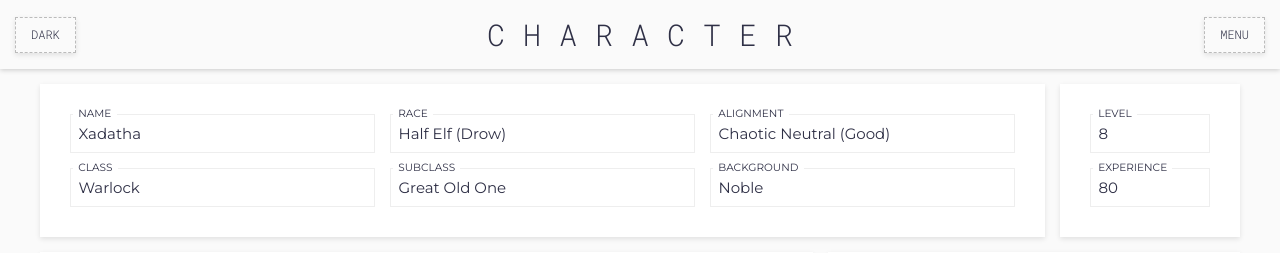
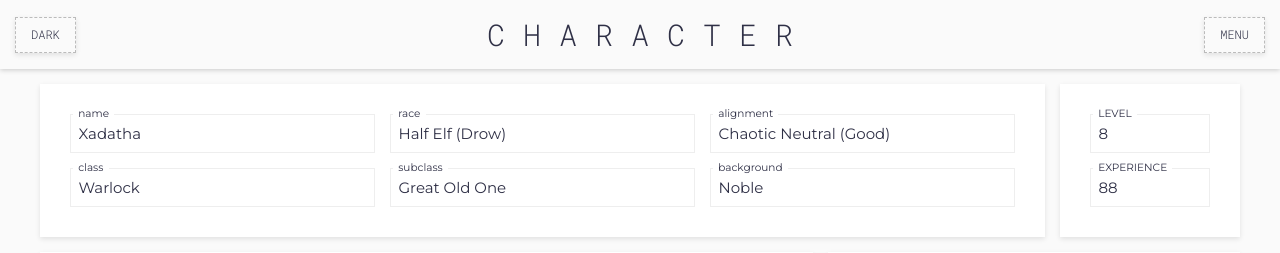
Before and after one commit to zombie9/dnd-cs, a React (Vite) app: page / in a window 1280 px wide. Shown: the top 253 px of the page. Built offline with nearby package versions, Linux system fonts and the light colour scheme.

Commit message:
add onChange and refactor types for persona

```diff
--- a/src/components/Abilities.tsx
+++ b/src/components/Abilities.tsx
@@ -120,7 +120,7 @@ export const Abilities: React.FC = () => {
                   id={stat}
                   ref={statRef}
                   value={score}
-                  // onChange={(event) => handleChange(event, 'stats', index)}
+                  onChange={(event) => handleChange(event, 'stats', index)}
                 />
               </InputWrapper>
             );
--- a/src/components/Persona.tsx
+++ b/src/components/Persona.tsx
@@ -3,6 +3,7 @@ import styled from 'styled-components';
 import { CharacterContext } from '../context/context';
 
 import { Box } from '../styles/sharedStyles';
+import { PersonaItemType } from '../types/character';
 
 const IntersectingLabel = styled.label`
   position: absolute;
@@ -36,18 +37,31 @@ const Wrapper = styled.div`
   gap: 1rem;
 `;
 
+const PersonaGrid = styled.div`
+  display: grid;
+  grid-template-columns: repeat(3, 1fr);
+  /* grid-template-rows: repeat(2, 1fr); */
+  gap: 1rem;
+`;
+
 export const Persona: React.FC = () => {
   const { character, setCharacter } = useContext(CharacterContext);
-  const { persona } = character;
+  const persona = character.persona.slice(0, 6);
+  console.log('persona', persona);
 
-  const handleChange = (event: React.FormEvent<HTMLInputElement>, key: string) => {
+  const handleChange = (event: React.FormEvent<HTMLInputElement>, index: number) => {
+    const personaFields = character.persona;
+    const currentPersonaField = personaFields[index];
+    const newPersonaField = {
+      ...currentPersonaField,
+      value: event.currentTarget.value
+    };
+    personaFields[index] = newPersonaField;
     setCharacter({
       ...character,
-      persona: {
-        ...character.persona,
-        [key]: event.currentTarget.value
-      }
+      persona: personaFields
     });
+    console.log('character.persona', character.persona);
   };
 
   console.log('character', character);
@@ -55,75 +69,34 @@ export const Persona: React.FC = () => {
   return (
     <Wrapper>
       <Box style={{ flexGrow: '1' }}>
-        <Row>
-          <InputWrapper>
-            <IntersectingLabel htmlFor="name">NAME</IntersectingLabel>
+        <PersonaGrid>
+          {persona.map((personaItem: PersonaItemType, index: number) => {
+            return (
+              <InputWrapper key={personaItem.label}>
+                <IntersectingLabel htmlFor={personaItem.label}>
+                  {personaItem.label}
+                </IntersectingLabel>
                 <input
                   autoComplete="off"
                   type="text"
                   id="name"
-              value={persona.characterName}
-              onChange={(event) => handleChange(event, 'characterName')}
+                  value={personaItem.value}
+                  onChange={(event) => handleChange(event, index)}
                 />
               </InputWrapper>
-          <InputWrapper>
-            <IntersectingLabel htmlFor="race">RACE</IntersectingLabel>
-            <input
-              type="text"
-              id="race"
-              value={persona.race}
-              onChange={(event) => handleChange(event, 'race')}
-            />
-          </InputWrapper>
-          <InputWrapper>
-            <IntersectingLabel htmlFor="alignment">ALIGNMENT</IntersectingLabel>
-            <input
-              type="text"
-              id="alignment"
-              value={persona.alignment}
-              onChange={(event) => handleChange(event, 'alignment')}
-            />
-          </InputWrapper>
-        </Row>
-        <Row>
-          <InputWrapper>
-            <IntersectingLabel htmlFor="class">CLASS</IntersectingLabel>
-            <input
-              type="text"
-              id="class"
-              value={persona.class}
-              onChange={(event) => handleChange(event, 'class')}
-            />
-          </InputWrapper>
-          <InputWrapper>
-            <IntersectingLabel htmlFor="subclass">SUBCLASS</IntersectingLabel>
-            <input
-              type="text"
-              id="subclass"
-              value={persona.subclass}
-              onChange={(event) => handleChange(event, 'subclass')}
-            />
-          </InputWrapper>
-          <InputWrapper>
-            <IntersectingLabel htmlFor="background">BACKGROUND</IntersectingLabel>
-            <input
-              type="text"
-              id="background"
-              value={persona.background}
-              onChange={(event) => handleChange(event, 'background')}
-            />
-          </InputWrapper>
-        </Row>
+            );
+          })}
+        </PersonaGrid>
       </Box>
       <Box style={{ maxWidth: '8rem' }}>
         <Row>
           <InputWrapper>
-            <IntersectingLabel htmlFor="experience">LEVEL</IntersectingLabel>
+            <IntersectingLabel htmlFor="level">LEVEL</IntersectingLabel>
             <input
               type="text"
               id="level"
-              value={persona.level}
-              onChange={(event) => handleChange(event, 'level')}
+              value={character.persona[6].value}
+              onChange={(event) => handleChange(event, 6)}
             />
           </InputWrapper>
         </Row>
@@ -133,8 +106,8 @@ export const Persona: React.FC = () => {
             <input
               type="text"
               id="experience"
-              value={persona.experience}
-              onChange={(event) => handleChange(event, 'experience')}
+              value={character.persona[7].value}
+              onChange={(event) => handleChange(event, 7)}
             />
           </InputWrapper>
         </Row>
--- a/src/models/persona.ts
+++ b/src/models/persona.ts
@@ -1,10 +1,34 @@
-export const PERSONA = {
-  characterName: 'Xadatha',
-  race: 'Half Elf (Drow)',
-  alignment: 'Chaotic Neutral (Good)',
-  class: 'Warlock',
-  subclass: 'Great Old One',
-  background: 'Noble',
-  level: '8',
-  experience: '80'
-};
+export const PERSONA = [
+  {
+    label: 'name',
+    value: 'Xadatha'
+  },
+  {
+    label: 'race',
+    value: 'Half Elf (Drow)'
+  },
+  {
+    label: 'alignment',
+    value: 'Chaotic Neutral (Good)'
+  },
+  {
+    label: 'class',
+    value: 'Warlock'
+  },
+  {
+    label: 'subclass',
+    value: 'Great Old One'
+  },
+  {
+    label: 'background',
+    value: 'Noble'
+  },
+  {
+    label: 'level',
+    value: '8'
+  },
+  {
+    label: 'name',
+    value: '88'
+  }
+];
```
Also changed, not shown: src/types/character.ts (+38 -9 lines). Lines whose indentation alone changed are shown as unchanged.
